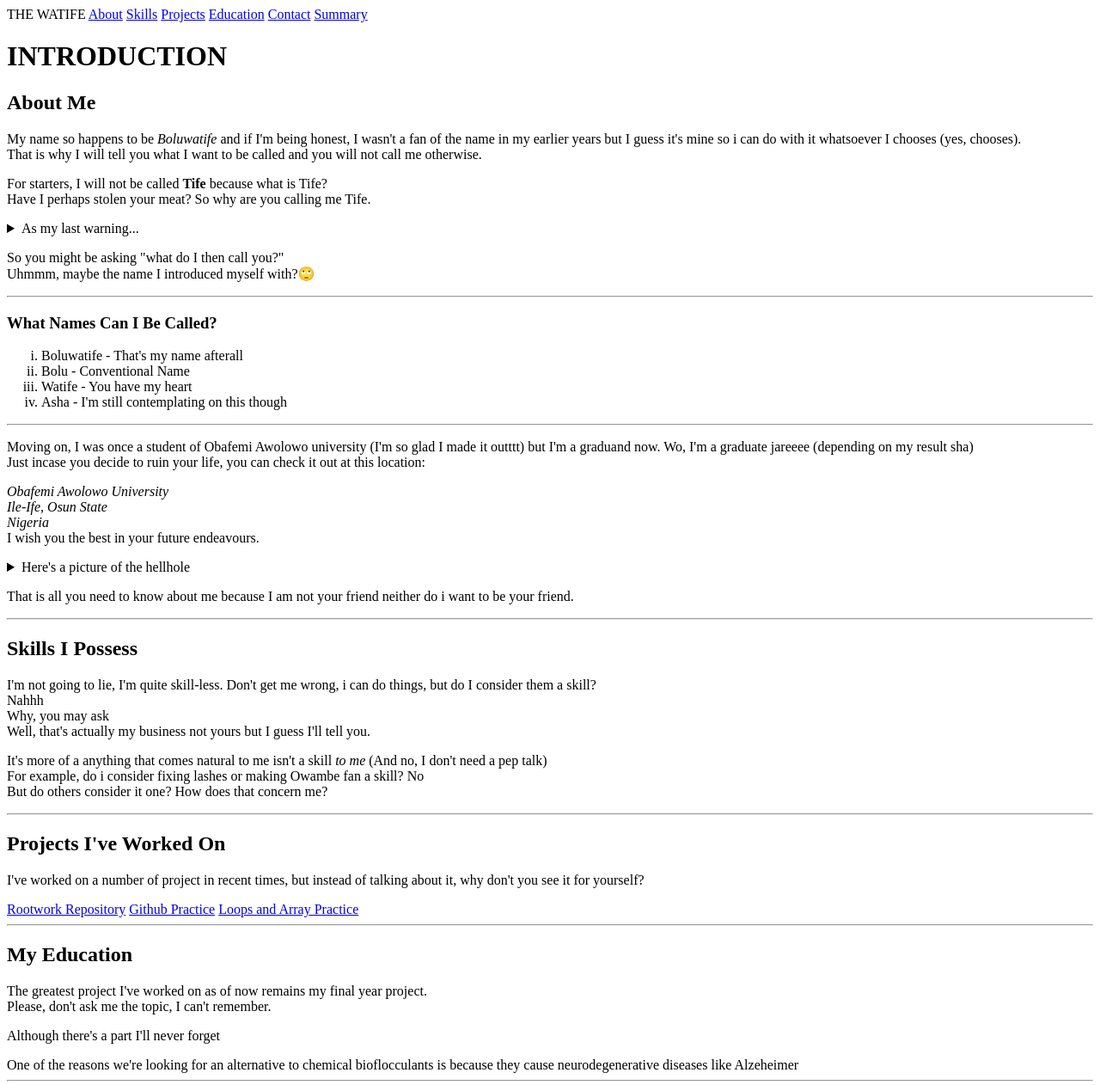
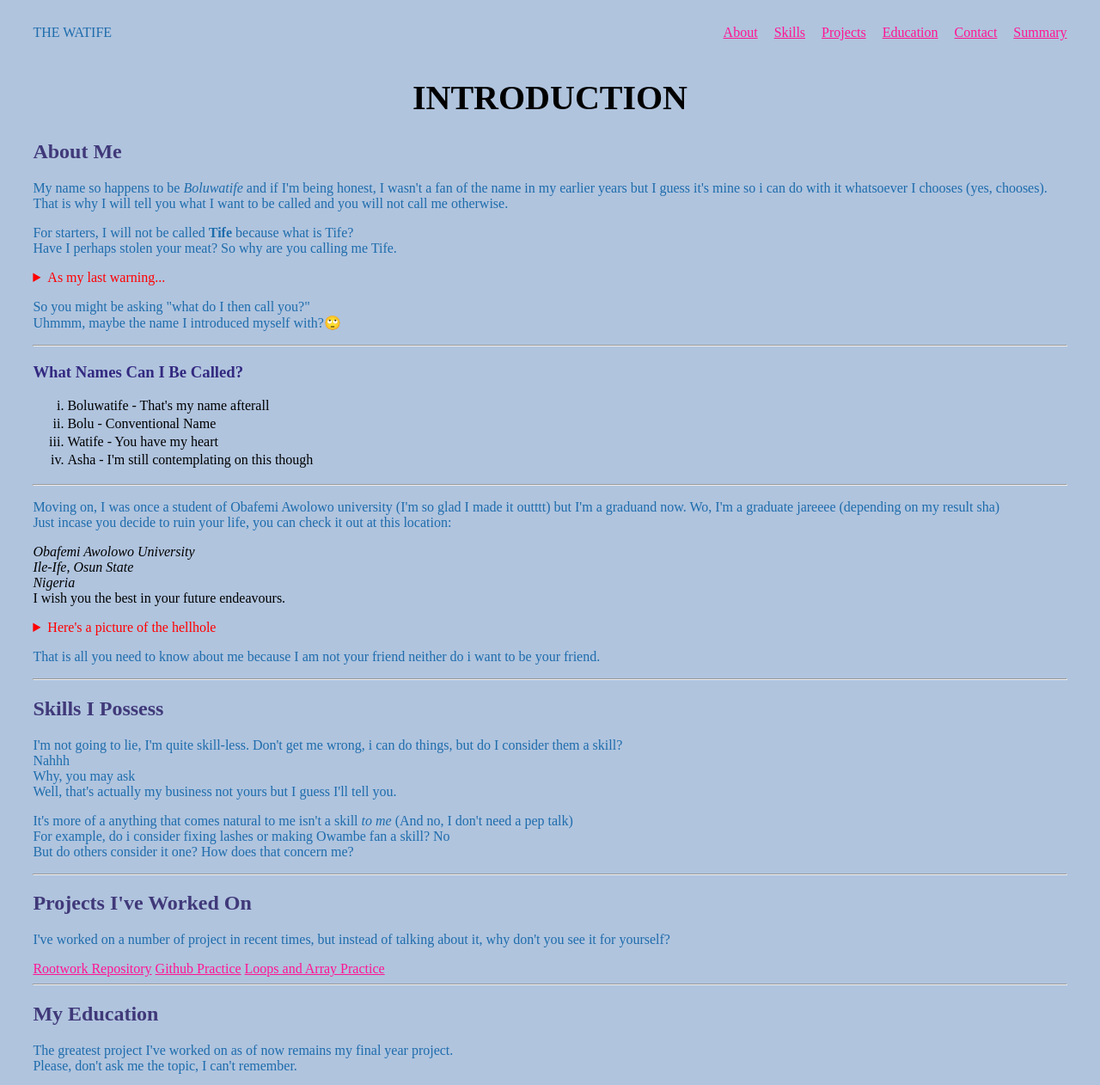
Before and after one commit to TheWatife/rootwork-week-01, a plain HTML site: page index.html in a window 1280 px wide. Shown: the top 1262 px of the page at 86% size. Drawn offline with Linux system fonts and the light colour scheme.

Commit message:
Initial styling

```diff
--- a/index.html
+++ b/index.html
@@ -5,17 +5,20 @@
     <meta name="viewport" content="width=device-width, initial-scale=1.0" />
     <title>My Personal Profile</title>
     <link rel="icon" href="images/html5-logo.png" type="image/x-icon">
+    <link rel="stylesheet" href="styles.css">
   </head>
   <body>
     <header>
       <nav>
-        THE WATIFE
-        <a href="#about">About</a>
-        <a href="#skills">Skills</a>
-        <a href="#projects">Projects</a>
-        <a href="#education">Education</a>
-        <a href="#contact">Contact</a>
-        <a href="/summary.html">Summary</a>
+        <p>THE WATIFE</p>
+        <div class="nav-links">
+        <a class="link" href="#about">About</a>
+        <a class="link" href="#skills">Skills</a>
+        <a class="link" href="#projects">Projects</a>
+        <a class="link" href="#education">Education</a>
+        <a class="link" href="#contact">Contact</a>
+        <a class="link" href="/summary.html">Summary</a>
+      </div>
       </nav>
     </header>
     <main>
@@ -35,10 +38,10 @@
           is Tife? <br />
           Have I perhaps stolen your meat? So why are you calling me Tife.
         </p>
-        <aside>
+        <aside class="warning">
           <details>
             <summary>As my last warning...</summary>
-            <p>Call me Tife and I promise to "thief" from you.</p>
+            <p class="warning">Call me Tife and I promise to "thief" from you.</p>
           </details>
         </aside>
         <p>
@@ -67,7 +70,7 @@
         <aside>
           <details>
             <summary>Here's a picture of the hellhole</summary>
-            <img src="images/OAU-Image.jpg" alt="school-image" width="738" height="384">
+            <img class="school-image" src="images/OAU-Image.jpg" alt="school-image" width="738" height="384">
           </details>
         </aside>
         <p>
@@ -94,10 +97,10 @@ But do others consider it one? How does that concern me?</p>
       <section id="projects">
         <h2>Projects I've Worked On</h2>
         <p>I've worked on a number of project in recent times, but instead of talking about it, why don't you see it for yourself?</p>
-        <div>
-          <a href="https://github.com/TheWatife/rootwork-week-01" target="_blank">Rootwork Repository</a>
-          <a href="https://github.com/TheWatife/rootwork-week-01/pull/1" target="_blank">Github Practice</a>
-          <a href="https://github.com/TheWatife/rootwork-week-01/pull/3" target="_blank">Loops and Array Practice</a>
+        <div class="project-links">
+          <a class="link" href="https://github.com/TheWatife/rootwork-week-01" target="_blank">Rootwork Repository</a>
+          <a class="link" href="https://github.com/TheWatife/rootwork-week-01/pull/1" target="_blank">Github Practice</a>
+          <a class="link" href="https://github.com/TheWatife/rootwork-week-01/pull/3" target="_blank">Loops and Array Practice</a>
         </div>
 
       </section>
--- /dev/null
+++ b/styles.css
@@ -0,0 +1,49 @@
+body {
+  background-color: lightsteelblue;
+  margin: 1% 3%;
+}
+nav {
+  display: flex;
+  justify-content: space-between;
+  align-items: center;
+}
+h1 {
+  font-size: 2.5rem;
+  text-align: center;
+}
+h2 {
+  color: rgb(64, 57, 121);
+}
+h3 {
+  color: rgb(51, 41, 128);
+}
+p {
+  color: rgb(30, 108, 172);
+}
+aside,
+.warning {
+  color: red;
+}
+article {
+  font-weight: bold;
+  font-size: 1.05rem;
+}
+li {
+  padding-bottom: 3px;
+}
+
+/* CLASS */
+.nav-links {
+  display: flex;
+  justify-content: space-between;
+  width: 25rem;
+}
+
+.link {
+  color: deeppink;
+}
+
+.school-image {
+  width: 400px;
+  height: 300px;
+}
```
